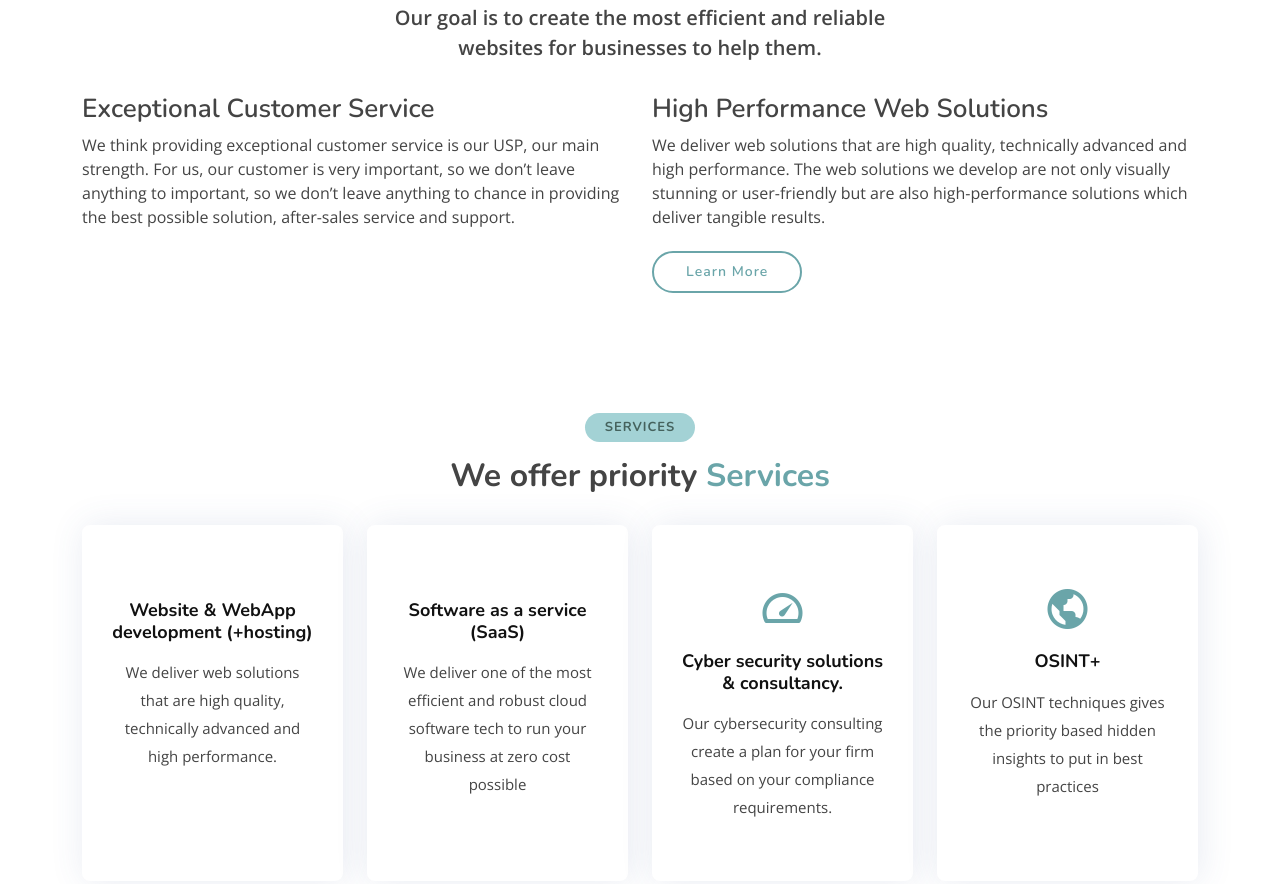
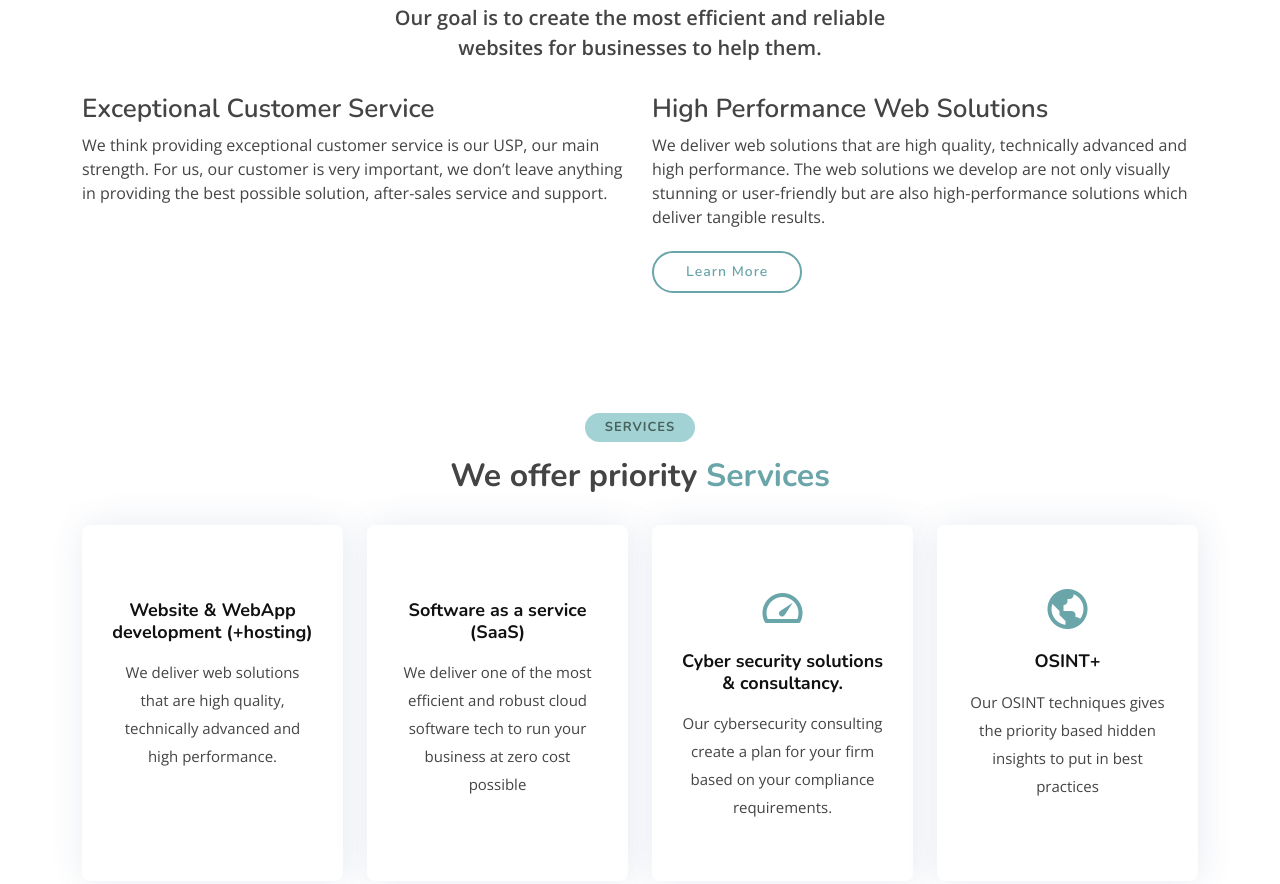
Before and after one commit to dbug007/owlsbooth.space, a plain HTML site: page index.html in a window 1280 px wide. Shown: the part 954-1838 px from the top of the page. Drawn offline with nearby package versions, Linux system fonts and the light colour scheme; some icons are missing.

Commit message:
Update index.html

```diff
--- a/index.html
+++ b/index.html
@@ -91,8 +91,7 @@
           <div class="col-lg-6">
               <h3>Exceptional Customer Service</h3>
             <p>
-We think providing exceptional customer service is our USP, our main strength. For us, our customer is very important, so we don’t leave anything to important, so we don’t leave anything to chance in providing the best possible solution, after-sales service and support.
-
+We think providing exceptional customer service is our USP, our main strength. For us, our customer is very important, we don’t leave anything in providing the best possible solution, after-sales service and support.
             </p>
             <!--<ul>
               <li><i class="ri-check-double-line"></i> Ullamco laboris nisi ut aliquip ex ea commodo consequat</li>
```
